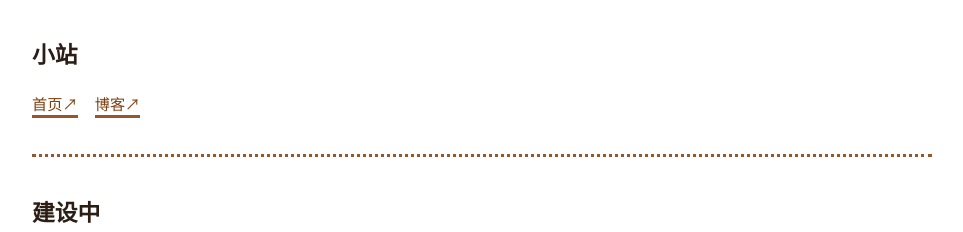
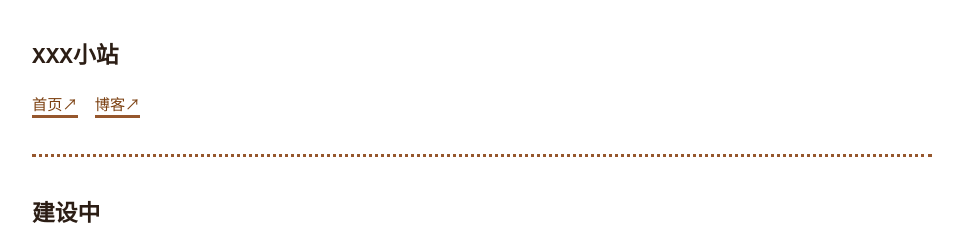
Before and after one commit to samshichuang/samshichuang.github.io, a Jekyll site: the page built from index.md, in a window 1280 px wide. Shown: the top 232 px of the page, without its empty margins (158-1121 px from the left). Built offline with Jekyll 4.4.1, drawn with Linux system fonts in a browser that asks for light colours.

Commit message:
Update _config.yml

```diff
--- a/_config.yml
+++ b/_config.yml
@@ -1,7 +1,7 @@
 ###########
 # site.title
 
-title: 小站
+title: XXX小站
 description: 建设中
 # baseurl: "/jekyllBear" # the subpath of your site, e.g. /blog/
 url: "https://samshichuang.github.io/" # the base hostname & protocol for your site
```
